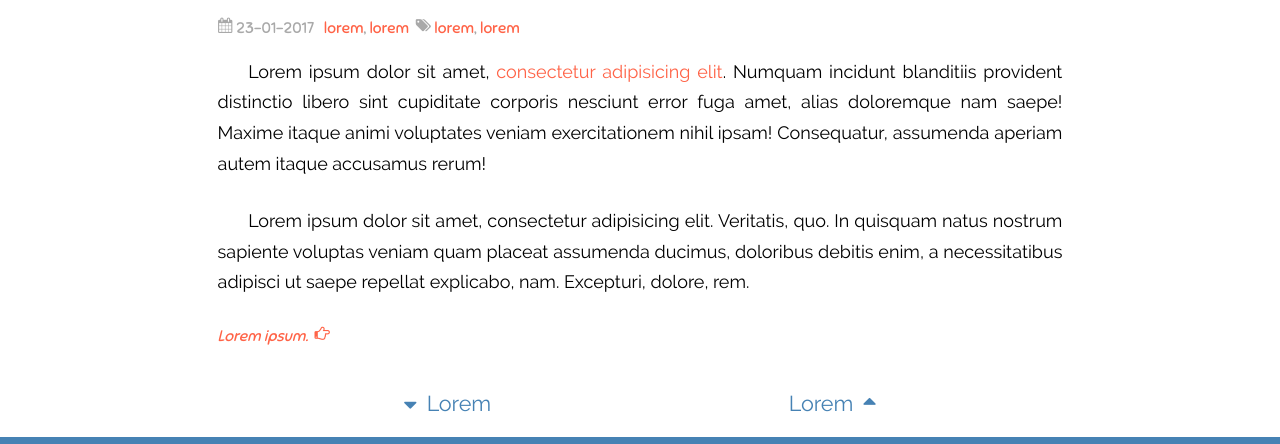
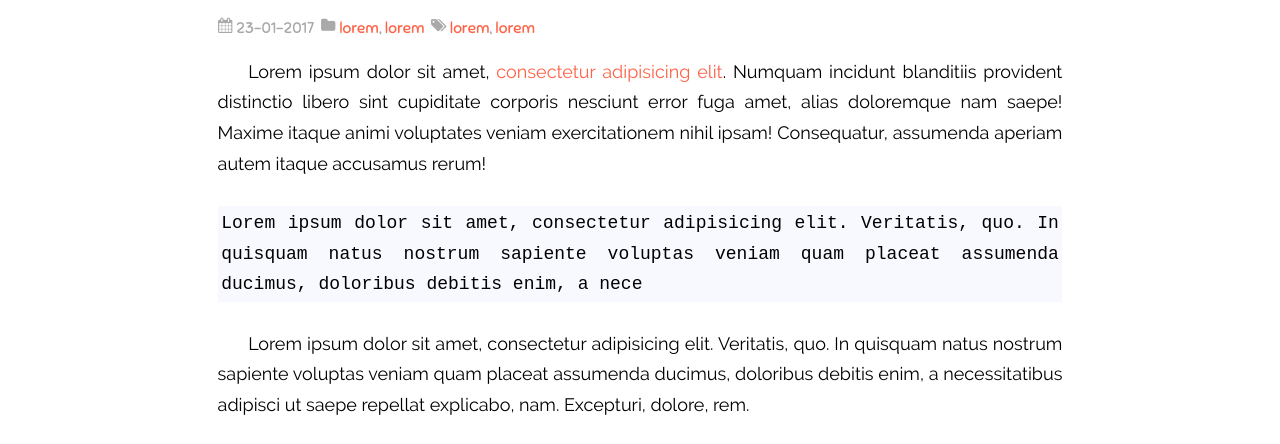
Before and after one commit to ncisc/inspace, a plain HTML site: page index.html in a window 1280 px wide. Shown: the part 254-698 px from the top of the page. Drawn offline with nearby package versions, Linux system fonts and the light colour scheme.

Commit message:
Fix pre, code line wrap

```diff
--- a/css/style.css
+++ b/css/style.css
@@ -7,12 +7,15 @@ body {
 }
 p, ol, ul, blockquote, pre, code, img {
   line-height:1.7em;
-  word-wrap:break-word;
+  word-wrap: break-word;
   margin-bottom: 1.5em;
   text-align: justify;
 }
 p {
   text-indent: 1.7em;
+}
+pre, code {
+  white-space: pre-wrap;
 }
 h1, h2, h3, h4, h5, h6 {
   font-family: 'Sniglet', cursive;
--- a/index.html
+++ b/index.html
@@ -19,7 +19,7 @@
       <nav class="navbar">
         <ul>
           <li><a class="active" href="index.html">Lorem</a></li>
-          <li><a href="about.html">Lorem</a></li>
+          <li><a href="#">Lorem</a></li>
         </ul>
       </nav>
     </div>
@@ -28,9 +28,10 @@
     <article>
       <h1><a href="#" >Lorem ipsum dolor sit amet.</a></h1>
       <div class="info">
-        <h6><span class="icon-calendar"></span>&nbsp;23-01-2017&nbsp; <span class="icon-folder3"></span>&nbsp;<a href="#">lorem</a>, <a href="#">lorem</a>&nbsp; <span class="icon-tags"></span>&nbsp;<a href="#">lorem</a>, <a href="#">lorem</a></h6>
+        <h6><span class="icon-calendar"></span>&nbsp;23-01-2017&nbsp; <span class="icon-folder"></span>&nbsp;<a href="#">lorem</a>, <a href="#">lorem</a>&nbsp; <span class="icon-tags"></span>&nbsp;<a href="#">lorem</a>, <a href="#">lorem</a></h6>
       </div>
       <p>Lorem ipsum dolor sit amet, <a href="">consectetur adipisicing elit</a>. Numquam incidunt blanditiis provident distinctio libero sint cupiditate corporis nesciunt error fuga amet, alias doloremque nam saepe! Maxime itaque animi voluptates veniam exercitationem nihil ipsam! Consequatur, assumenda aperiam autem itaque accusamus rerum!</p>
+      <pre>Lorem ipsum dolor sit amet, consectetur adipisicing elit. Veritatis, quo. In quisquam natus nostrum sapiente voluptas veniam quam placeat assumenda ducimus, doloribus debitis enim, a nece</pre>
       <p>Lorem ipsum dolor sit amet, consectetur adipisicing elit. Veritatis, quo. In quisquam natus nostrum sapiente voluptas veniam quam placeat assumenda ducimus, doloribus debitis enim, a necessitatibus adipisci ut saepe repellat explicabo, nam. Excepturi, dolore, rem.</p>
       <h6 class="read-more"><a href="#">Lorem ipsum. &nbsp;<span class="icon-hand-right"></span></a><h6>
     </article>
```
